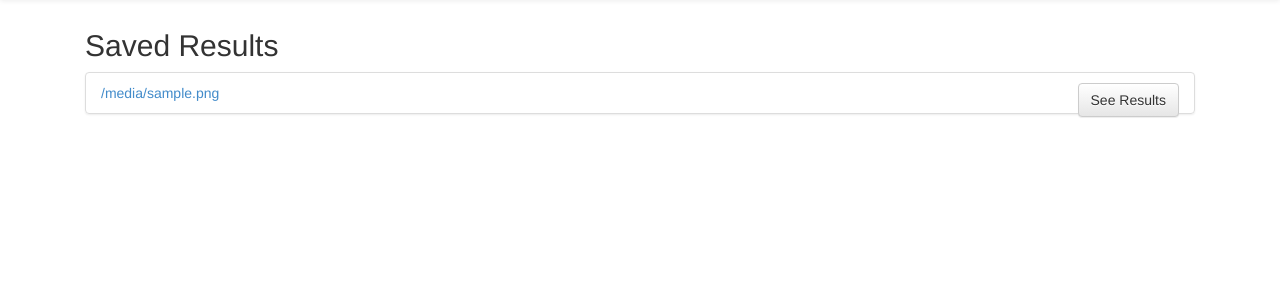
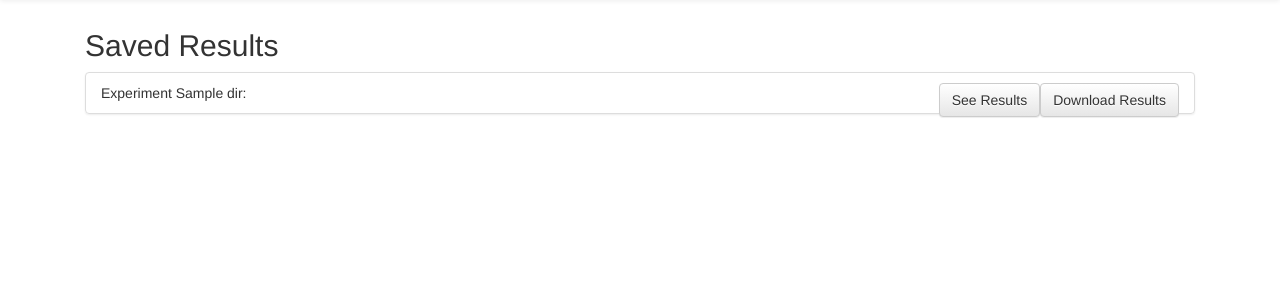
Before and after one commit to DPini/wibed-controller, a Flask app: template templates/results/list.html in a window 1280 px wide. Shown: the part 51-351 px from the top of the page. Run offline with Flask 2, Linux system fonts and the light colour scheme; the template is opened without the code that fills it: most values are stand-ins (such as "Sample title", 1, 10 or a date in 2020); parts of the project's set-up code (start-up, migrations or seed data) failed here and were passed over.

Commit message:
Differentiate the way to donwload results

```diff
--- a/templates/results/list.html
+++ b/templates/results/list.html
@@ -4,9 +4,8 @@
     <ul class="list-group">
     {% for file in files %}
         <li class="list-group-item">
-	    <a href="{{ url_for("results.saved_file", filename=file.file) }}">
-               {{file.file}}
-           </a>
+	    Experiment {{file.dir}}:
+	   <a class="btn btn-default pull-right" href="{{ url_for("results.saved_file", filename=file.file) }}">Download Results</a>
 	   <a class="btn btn-default pull-right" href="{{ url_for(".list_res", exp=file.dir) }}">See Results</a>
         </li>
     {% else %}
```
